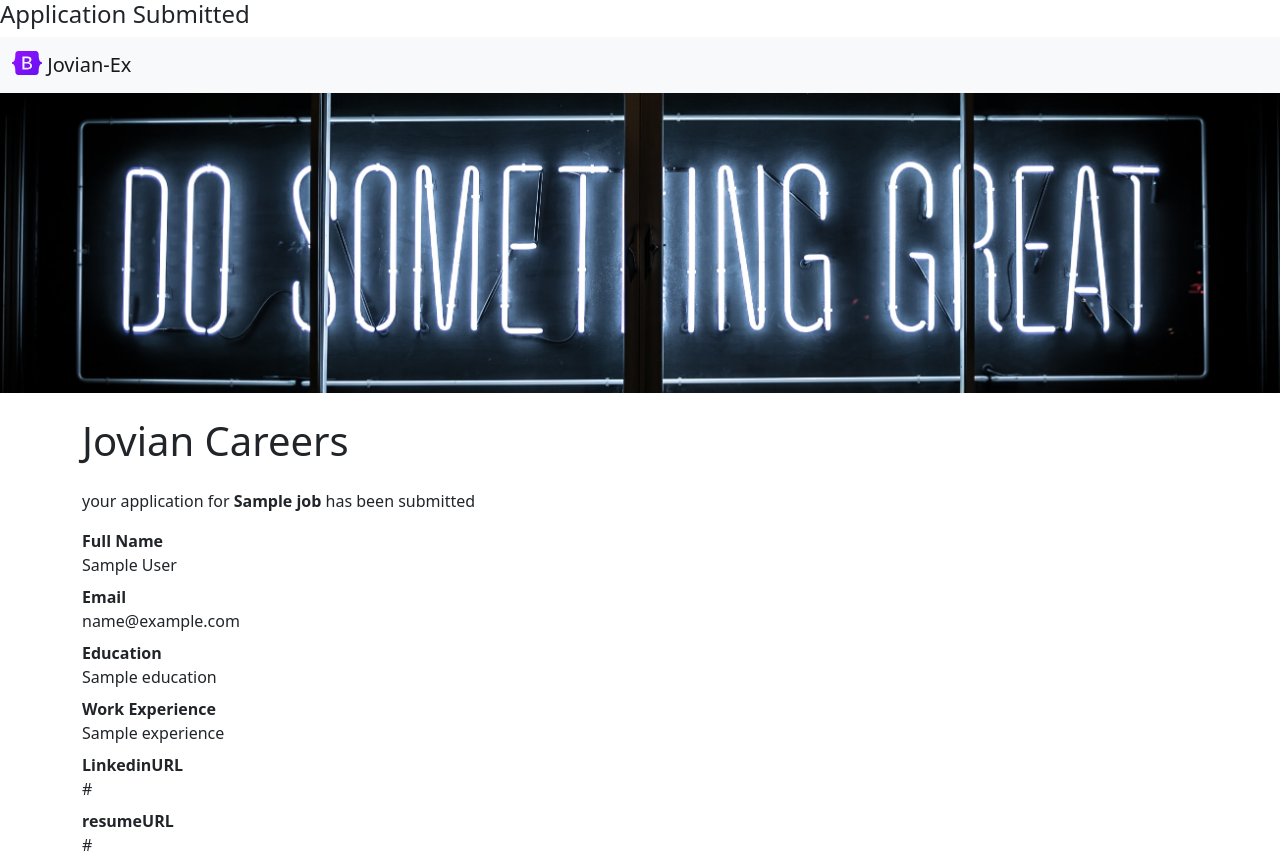
After one commit to pramation/jovian-careers-website-with-Flask, a Flask app: template templates/application_submitted.html in a window 1280 px wide. The commit adds this page. Run offline with Flask 2, Linux system fonts and the light colour scheme; the template is opened without the code that fills it: most values are stand-ins (such as "Sample title", 1, 10 or a date in 2020).

Commit message:
create application job sumission

```diff
--- a/app.py
+++ b/app.py
@@ -1,5 +1,5 @@
-from flask import Flask, render_template,jsonify
-from database import load_jobs_from_db,get_job_from_db
+from flask import Flask, render_template,jsonify,request
+from database import load_jobs_from_db,get_job_from_db, apply_to_job_db
 
 app= Flask(__name__)
 
@@ -20,5 +20,12 @@ def show_job(id):
     return "Job Not Found",404
   return render_template('jobpage.html', job=job)
 
+@app.route("/job/<id>/apply" , methods=['post'])
+def  apply_to_job(id):
+  data= request.form
+  job=get_job_from_db(id)
+  apply_to_job_db(id,data)
+  return render_template('application_submitted.html',application=data,job=job)
+
 if __name__=="__main__":
  app.run(host='0.0.0.0', debug=True)
--- /dev/null
+++ b/templates/application_submitted.html
@@ -0,0 +1,44 @@
+<!DOCTYPE html>
+<html>
+  <head>
+    <h4> Application Submitted</h4>
+     {% include 'bootstrap.html' %}
+  </head>
+  <body>
+    {% include 'navbar.html' %}
+    {% include 'banner.html' %}
+    <div class="container">
+      <h1 class="test-center mt-2 mb-4"> Jovian Careers </h1>
+      <p> your application for <b>{{job.title}}</b> has been submitted</p>
+      <b> Full Name</b>
+        <div class="mb-2">
+          {{application.full_name}}
+        </div>
+
+      <b>Email</b>
+        <div  class="mb-2">
+          {{application['email']}}
+        </div>
+
+      <b>Education</b>
+        <div  class="mb-2">
+          {{application['Education']}}
+        </div>
+
+      <b>Work Experience</b>
+        <div  class="mb-2">
+          {{application['Experience']}}
+        </div>
+
+      <b>LinkedinURL</b>
+        <div  class="mb-2">
+          {{application.LinkedinURL}}
+        </div>
+
+      <b>resumeURL</b>
+        <div  class="mb-2">
+          {{application.resumeURL}}
+        </div>
+    </div>
+  </body>
+</html>
--- a/templates/jobpage.html
+++ b/templates/jobpage.html
@@ -25,6 +25,7 @@
         </ol>
       <h4> Salary</h4>
         <p>{{job.currency}}-{{job.salary}}</p>
+      {% include 'application_form.html' %}
     </div>
   </body>
 </html>
```
Also changed, not shown: database.py (+25 -0 lines), templates/application_form.html (added, +34 -0 lines).
